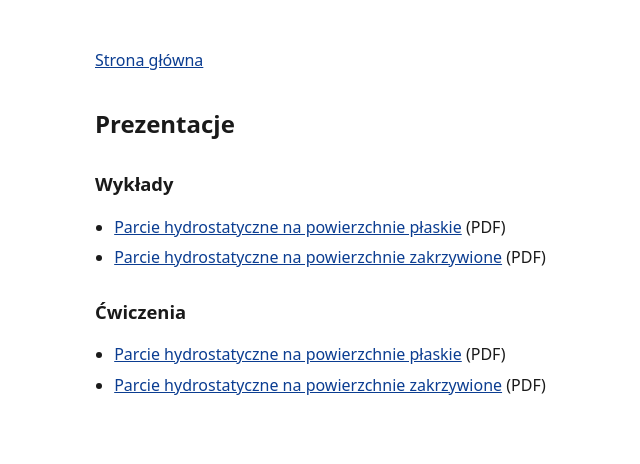
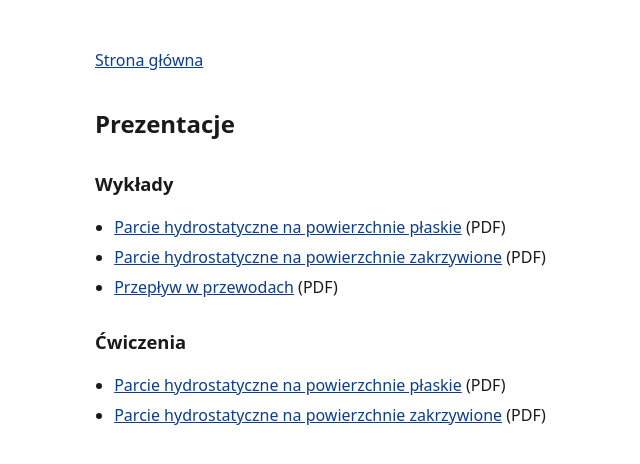
Before and after one commit to akiczko/akiczko.github.io, a Jekyll site: the page built from pl/prezentacje.md, in a window 1280 px wide. Shown: the top 464 px of the page, without its empty margins (257-897 px from the left). Built offline with Jekyll 4.4.1, drawn with Linux system fonts in a browser that asks for light colours.

Commit message:
Dodatkowa prezentacja

```diff
--- a/pl/prezentacje.md
+++ b/pl/prezentacje.md
@@ -13,6 +13,7 @@ permalink: /pl/prezentacje/
 
 - [Parcie hydrostatyczne na powierzchnie płaskie](/presentations/Wyklady/Wykład_Plaskie.pdf) (PDF)
 - [Parcie hydrostatyczne na powierzchnie zakrzywione](/presentations/Wyklady/Parcie_zakrzywione_wyklad.pdf) (PDF)
+- [Przepływ w przewodach](/presentations/Wyklady/przewody.pdf) (PDF)
 
 ## Ćwiczenia
 
```
Also changed, not shown: 1 other file.
